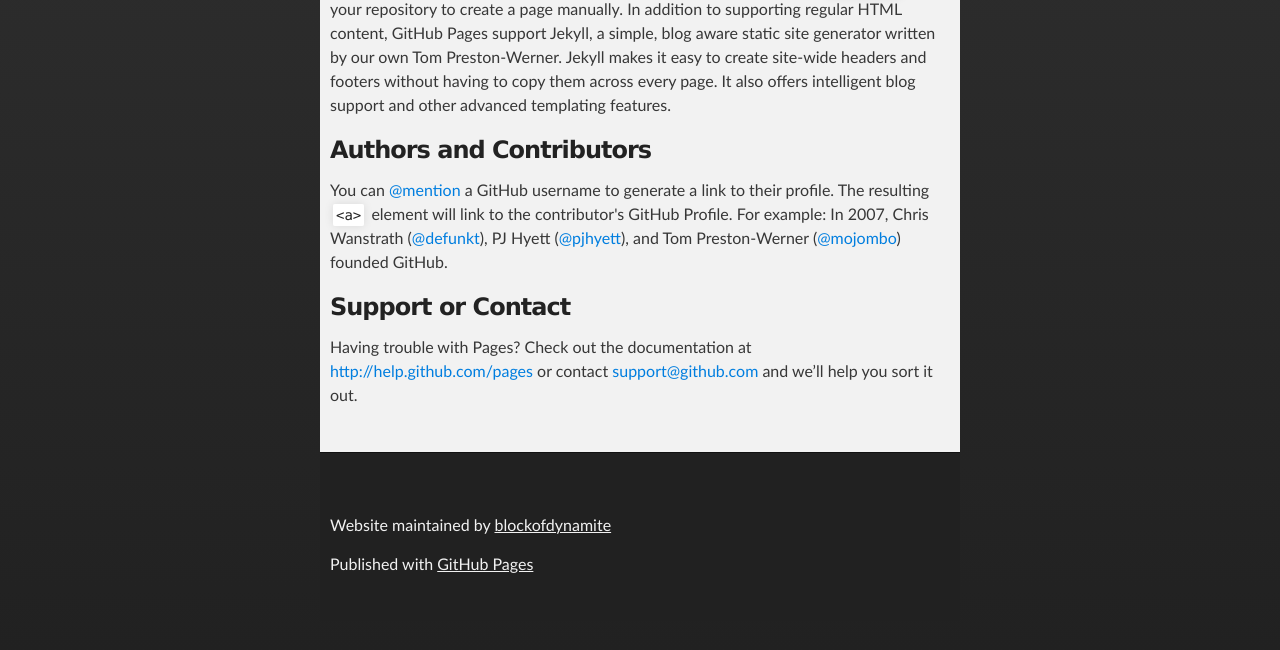
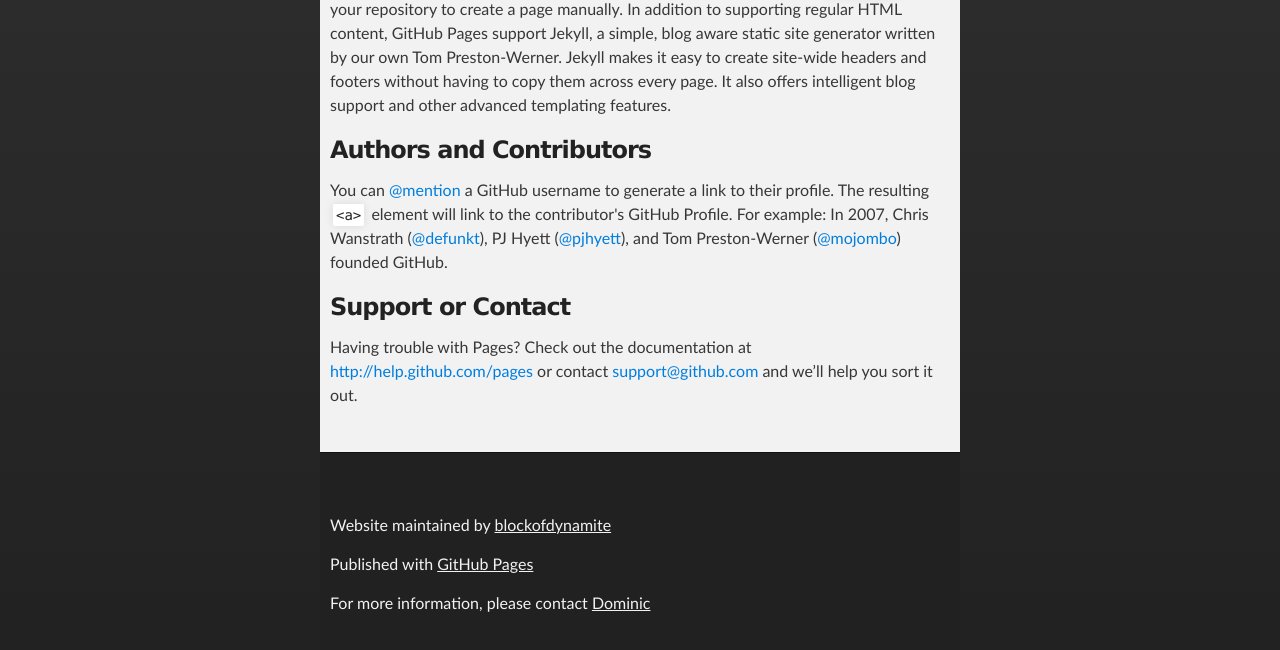
Before and after one commit to blockofdynamite/website, a plain HTML site: page index.html in a window 1280 px wide. Shown: the part 717-1367 px from the top of the page. Drawn offline with Linux system fonts and the light colour scheme.

Commit message:
Update index.html

```diff
--- a/index.html
+++ b/index.html
@@ -71,6 +71,7 @@ $ git checkout gh-pages
       <footer class="inner">
         <p class="copyright">Website maintained by <a href="https://github.com/blockofdynamite">blockofdynamite</a></p>
         <p>Published with <a href="http://pages.github.com">GitHub Pages</a></p>
+        <p>For more information, please contact <a href="mailto:admin@computs.me">Dominic</a></p>
       </footer>
     </div>
 
```
